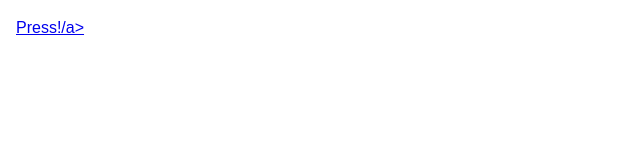
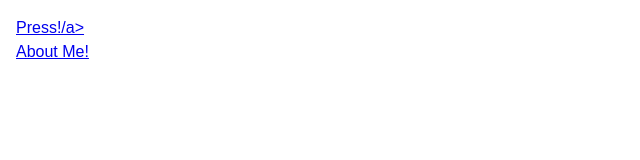
Before and after one commit to mcdadeaine/hw4, a plain HTML site: page index.html in a window 1280 px wide. Shown: the whole page, without its empty margins (0-640 px from the left). Drawn offline with Linux system fonts and the light colour scheme.

Commit message:
added link to about page

```diff
--- a/index.html
+++ b/index.html
@@ -6,6 +6,7 @@
   </head>
   <body>
     <!-- Add your code here, between the body tags. -->
-    <a href="https://www.youtube.com/watch?v=p_27YcR9k94" target="_blank">Press!/a>
+    <a href="https://www.youtube.com/watch?v=p_27YcR9k94" target="_blank">Press!/a><br>
+    <a href="about.html">About Me!</a>
   </body>
 </html>
```
